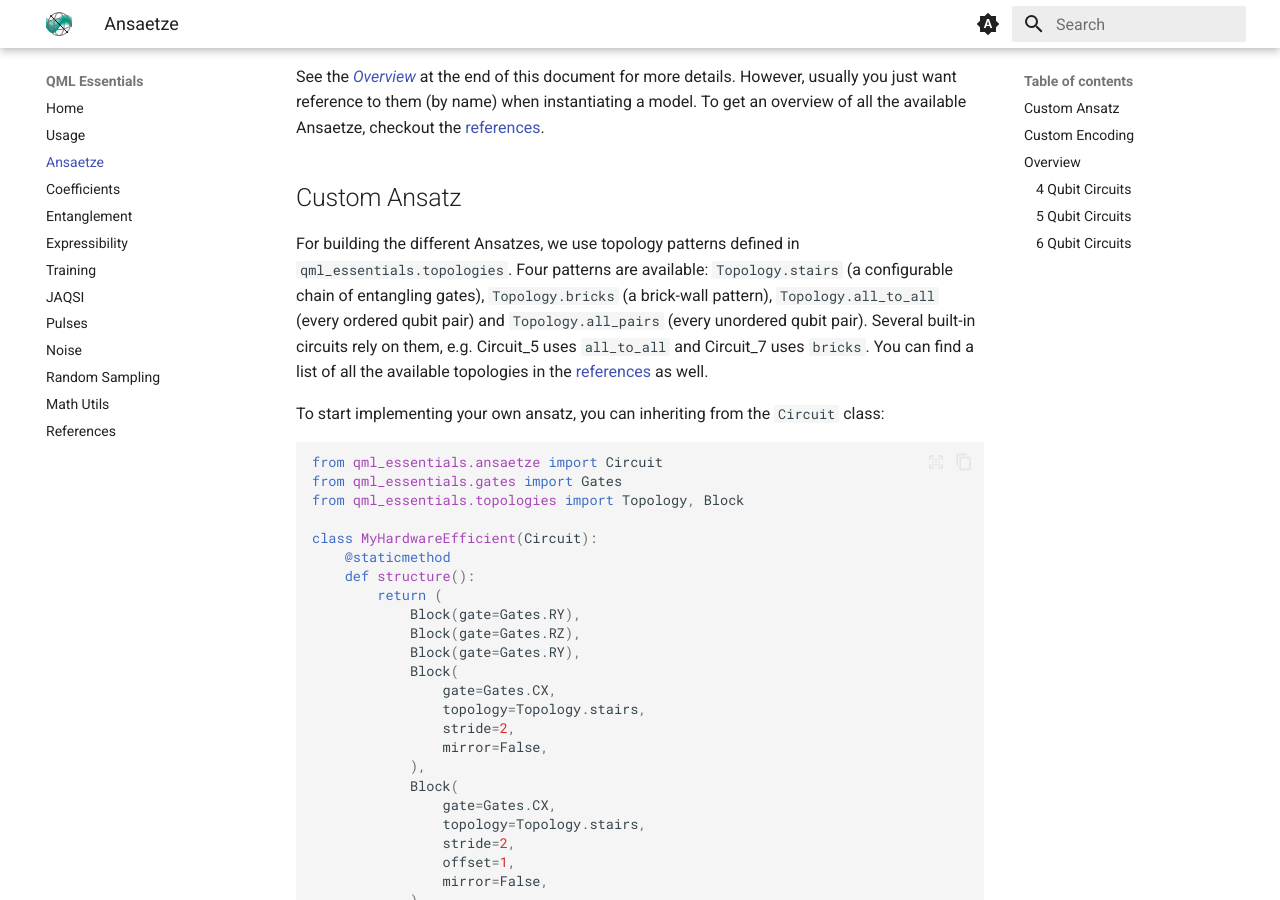
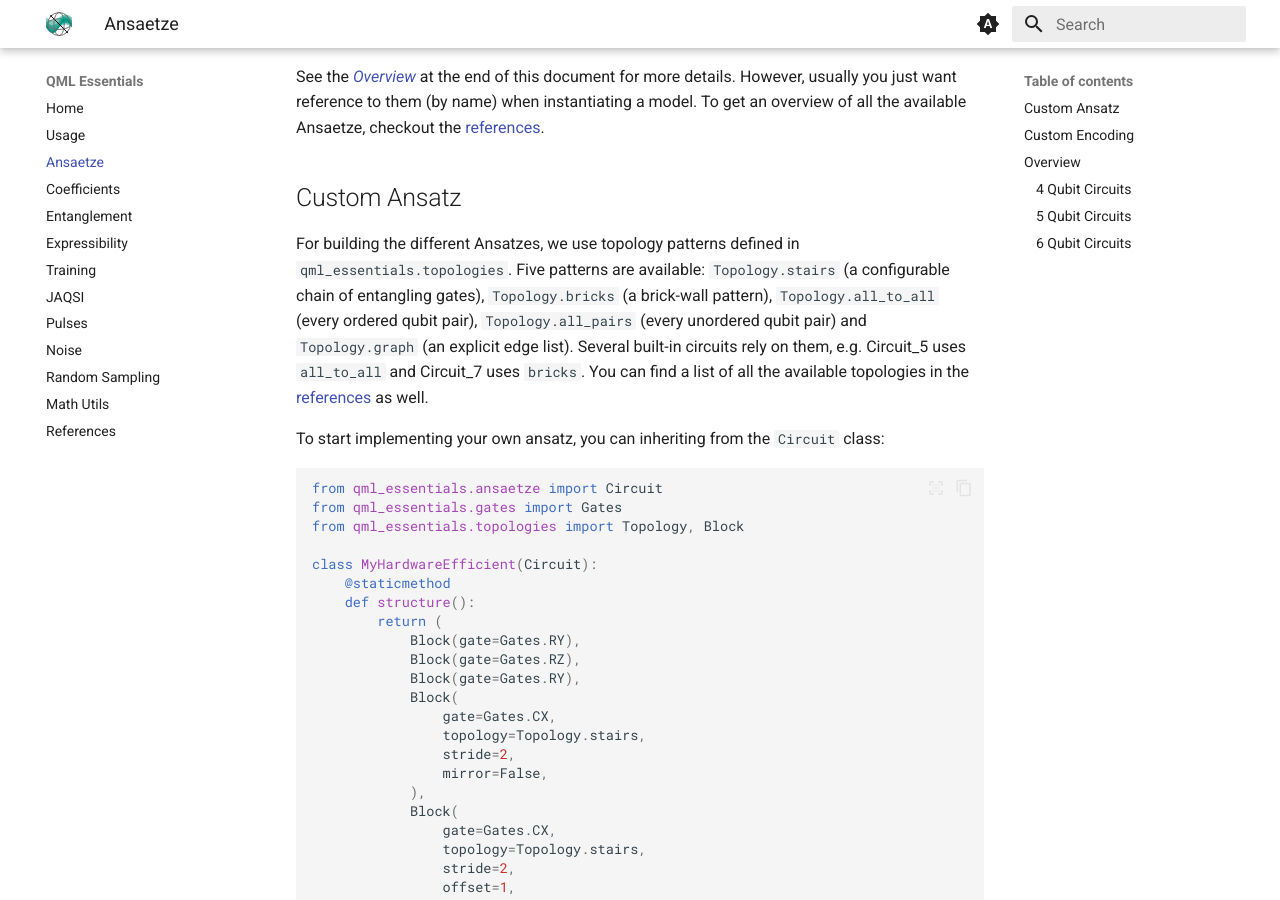
Before and after one commit to cirKITers/qml-essentials, an MkDocs documentation site: the page built from docs/ansaetze.md, in a window 1280 px wide and 900 px high, scrolled down 357 px. Built offline with MkDocs 1.6.1 and Material for MkDocs 9.7.7, drawn with Linux system fonts in a browser that asks for light colours; emoji names are drawn with the system emoji font.

Commit message:
docs
Signed-off-by: lc3267 <lc3267@kit.edu>

```diff
--- a/docs/ansaetze.md
+++ b/docs/ansaetze.md
@@ -20,7 +20,7 @@ To get an overview of all the available Ansaetze, checkout the [references](http
 ## Custom Ansatz
 
 For building the different Ansatzes, we use topology patterns defined in `qml_essentials.topologies`.
-Four patterns are available: `Topology.stairs` (a configurable chain of entangling gates), `Topology.bricks` (a brick-wall pattern), `Topology.all_to_all` (every ordered qubit pair) and `Topology.all_pairs` (every unordered qubit pair).
+Five patterns are available: `Topology.stairs` (a configurable chain of entangling gates), `Topology.bricks` (a brick-wall pattern), `Topology.all_to_all` (every ordered qubit pair), `Topology.all_pairs` (every unordered qubit pair) and `Topology.graph` (an explicit edge list).
 Several built-in circuits rely on them, e.g. Circuit_5 uses `all_to_all` and Circuit_7 uses `bricks`.
 You can find a list of all the available topologies in the [references](https://cirkiters.github.io/qml-essentials/references/) as well.
 
```
